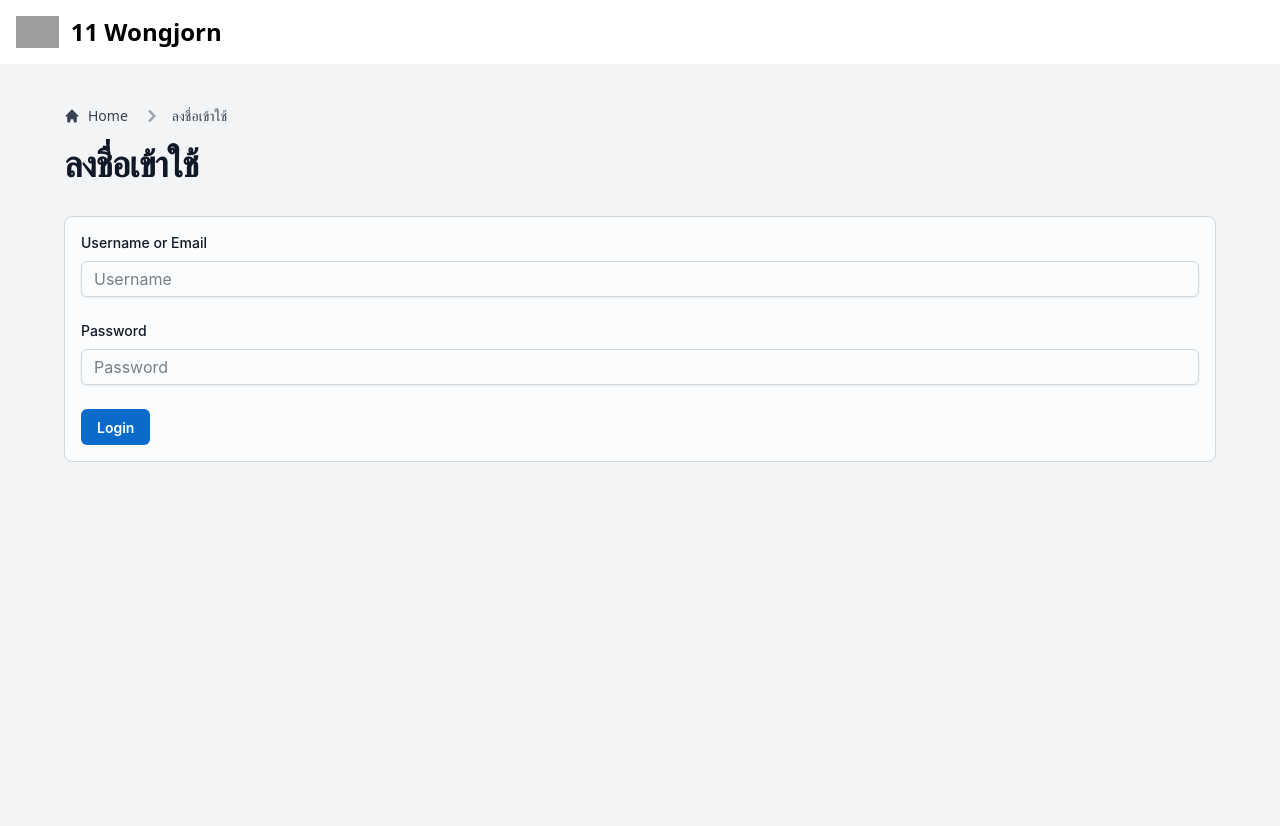
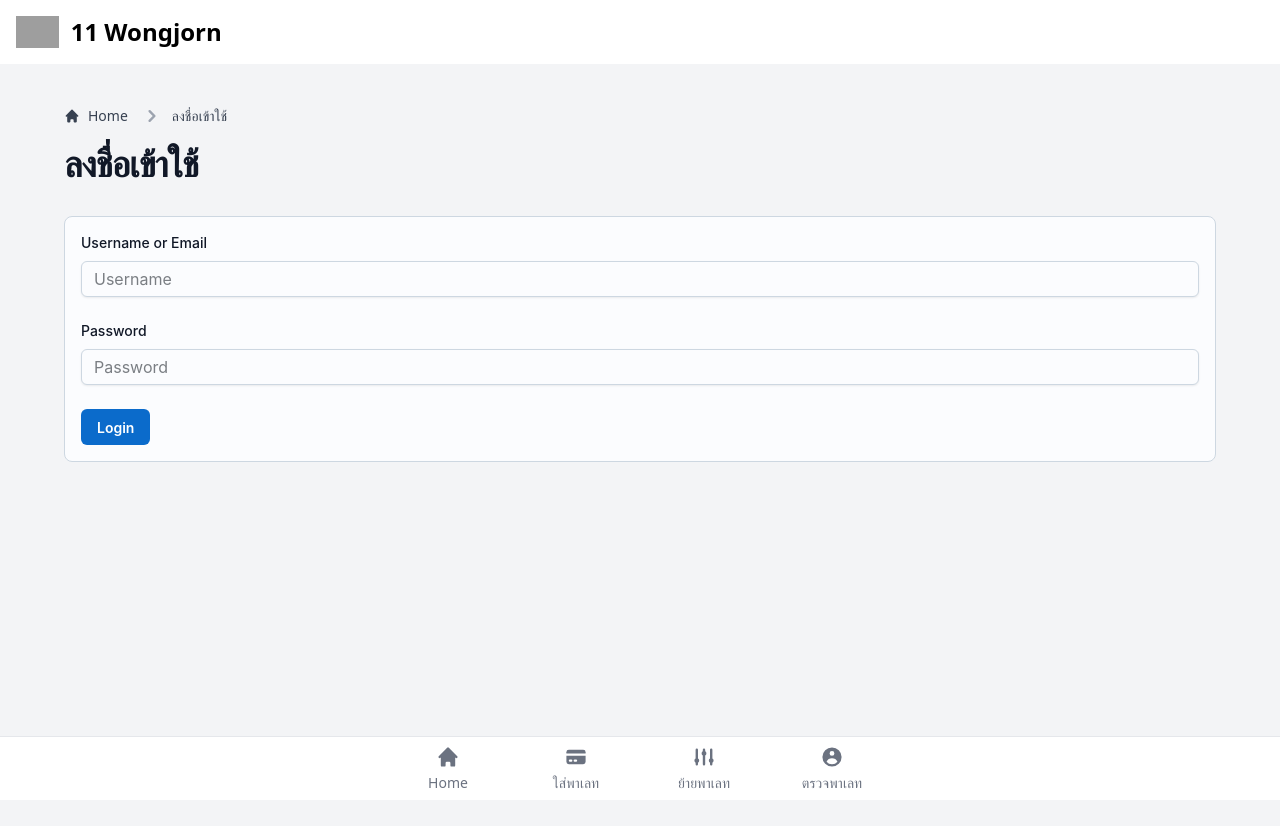
Before and after one commit to IARC-Programing/warehouse-miniapp, a React (Create React App) app: page / in a window 1280 px wide. Shown: the top 826 px of the page. Built offline with nearby package versions, Linux system fonts and the light colour scheme; grey boxes are pictures that could not be loaded.

Commit message:
✨ Add Logout

```diff
--- a/package.json
+++ b/package.json
@@ -5,6 +5,7 @@
   "dependencies": {
     "@emotion/react": "^11.11.0",
     "@emotion/styled": "^11.11.0",
+    "@fortawesome/fontawesome-free": "^6.4.0",
     "@mui/joy": "^5.0.0-alpha.78",
     "@testing-library/jest-dom": "^5.16.5",
     "@testing-library/react": "^13.4.0",
--- a/public/index.html
+++ b/public/index.html
@@ -24,7 +24,7 @@
       work correctly both with client-side routing and a non-root public URL.
       Learn how to configure a non-root public URL by running `npm run build`.
     -->
-    <title>React App</title>
+    <title>11Wongjorn Warehouse Scanner</title>
   </head>
   <body>
     <noscript>You need to enable JavaScript to run this app.</noscript>
--- /dev/null
+++ b/src/components/BottomNav.jsx
@@ -0,0 +1,92 @@
+import React from "react";
+import { Link } from "react-router-dom";
+
+function BottomNav() {
+  return (
+    <div>
+      <div class='fixed bottom-0 left-0 z-50 w-full h-16 bg-white border-t border-gray-200 dark:bg-gray-700 dark:border-gray-600'>
+        <div class='grid h-full max-w-lg grid-cols-4 mx-auto font-medium'>
+          <button
+            type='button'
+            class='inline-flex flex-col items-center justify-center px-5 hover:bg-gray-50 dark:hover:bg-gray-800 group'
+          >
+            <svg
+              class='w-6 h-6 mb-1 text-gray-500 dark:text-gray-400 group-hover:text-blue-600 dark:group-hover:text-blue-500'
+              fill='currentColor'
+              viewBox='0 0 20 20'
+              xmlns='http://www.w3.org/2000/svg'
+              aria-hidden='true'
+            >
+              <path d='M10.707 2.293a1 1 0 00-1.414 0l-7 7a1 1 0 001.414 1.414L4 10.414V17a1 1 0 001 1h2a1 1 0 001-1v-2a1 1 0 011-1h2a1 1 0 011 1v2a1 1 0 001 1h2a1 1 0 001-1v-6.586l.293.293a1 1 0 001.414-1.414l-7-7z'></path>
+            </svg>
+            <span class='text-sm text-gray-500 dark:text-gray-400 group-hover:text-blue-600 dark:group-hover:text-blue-500'>
+              Home
+            </span>
+          </button>
+          <button
+            type='button'
+            class='inline-flex flex-col items-center justify-center px-5 hover:bg-gray-50 dark:hover:bg-gray-800 group'
+          >
+            <svg
+              class='w-6 h-6 mb-1 text-gray-500 dark:text-gray-400 group-hover:text-blue-600 dark:group-hover:text-blue-500'
+              fill='currentColor'
+              viewBox='0 0 20 20'
+              xmlns='http://www.w3.org/2000/svg'
+              aria-hidden='true'
+            >
+              <path d='M4 4a2 2 0 00-2 2v1h16V6a2 2 0 00-2-2H4z'></path>
+              <path
+                clip-rule='evenodd'
+                fill-rule='evenodd'
+                d='M18 9H2v5a2 2 0 002 2h12a2 2 0 002-2V9zM4 13a1 1 0 011-1h1a1 1 0 110 2H5a1 1 0 01-1-1zm5-1a1 1 0 100 2h1a1 1 0 100-2H9z'
+              ></path>
+            </svg>
+            <span class='text-sm text-gray-500 dark:text-gray-400 group-hover:text-blue-600 dark:group-hover:text-blue-500'>
+              ใส่พาเลท
+            </span>
+          </button>
+          <button
+            type='button'
+            class='inline-flex flex-col items-center justify-center px-5 hover:bg-gray-50 dark:hover:bg-gray-800 group'
+          >
+            <svg
+              class='w-6 h-6 mb-1 text-gray-500 dark:text-gray-400 group-hover:text-blue-600 dark:group-hover:text-blue-500'
+              fill='currentColor'
+              viewBox='0 0 20 20'
+              xmlns='http://www.w3.org/2000/svg'
+              aria-hidden='true'
+            >
+              <path d='M5 4a1 1 0 00-2 0v7.268a2 2 0 000 3.464V16a1 1 0 102 0v-1.268a2 2 0 000-3.464V4zM11 4a1 1 0 10-2 0v1.268a2 2 0 000 3.464V16a1 1 0 102 0V8.732a2 2 0 000-3.464V4zM16 3a1 1 0 011 1v7.268a2 2 0 010 3.464V16a1 1 0 11-2 0v-1.268a2 2 0 010-3.464V4a1 1 0 011-1z'></path>
+            </svg>
+            <span class='text-sm text-gray-500 dark:text-gray-400 group-hover:text-blue-600 dark:group-hover:text-blue-500'>
+              ย้ายพาเลท
+            </span>
+          </button>
+          <button
+            type='button'
+            class='inline-flex flex-col items-center justify-center px-5 hover:bg-gray-50 dark:hover:bg-gray-800 group'
+          >
+            <svg
+              class='w-6 h-6 mb-1 text-gray-500 dark:text-gray-400 group-hover:text-blue-600 dark:group-hover:text-blue-500'
+              fill='currentColor'
+              viewBox='0 0 20 20'
+              xmlns='http://www.w3.org/2000/svg'
+              aria-hidden='true'
+            >
+              <path
+                clip-rule='evenodd'
+                fill-rule='evenodd'
+                d='M18 10a8 8 0 11-16 0 8 8 0 0116 0zm-6-3a2 2 0 11-4 0 2 2 0 014 0zm-2 4a5 5 0 00-4.546 2.916A5.986 5.986 0 0010 16a5.986 5.986 0 004.546-2.084A5 5 0 0010 11z'
+              ></path>
+            </svg>
+            <span class='text-sm text-gray-500 dark:text-gray-400 group-hover:text-blue-600 dark:group-hover:text-blue-500'>
+              ตรวจพาเลท
+            </span>
+          </button>
+        </div>
+      </div>
+    </div>
+  );
+}
+
+export default BottomNav;
--- a/src/components/Layout.jsx
+++ b/src/components/Layout.jsx
@@ -3,6 +3,7 @@
 
 import Navbar from "./Navbar";
 import Header from "./Header";
+import BottomNav from "./BottomNav";
 
 function Layout({ title, children }) {
   return (
@@ -18,6 +19,7 @@
           </Card>
         </div>
       </div>
+      <BottomNav />
     </div>
   );
 }
--- a/src/components/Navbar.jsx
+++ b/src/components/Navbar.jsx
@@ -1,12 +1,19 @@
 import React, { useContext } from "react";
 import { Link } from "react-router-dom";
-import { Avatar } from "@mui/joy";
+import { Avatar, Button } from "@mui/joy";
 import _ from "lodash";
 
 import { PrivateRoute } from "../context/PrivateRoute";
 
 function Navbar() {
   const { me } = useContext(PrivateRoute);
+
+  const handleLogout = () => {
+    window.localStorage.removeItem("warehouse_remember");
+    window.localStorage.removeItem("token");
+    window.location.reload();
+  };
+
   return (
     <div>
       <nav className='bg-white border-gray-200 dark:bg-gray-900'>
@@ -30,6 +37,11 @@
               <div className='self-center'>
                 {me?.userData?.firstname} {me?.userData?.lastname}
               </div>
+              <div className='self-center'>
+                <Button size='sm' color='neutral' onClick={handleLogout}>
+                  Logout
+                </Button>
+              </div>
             </div>
           )}
         </div>
--- a/src/views/Auth.js
+++ b/src/views/Auth.js
@@ -11,7 +11,7 @@
   const handleLogin = (data) => {
     userLogin(data)
       .then(() => {
-        alert("ลงชื่อเข้าใช้สำเร็จ");
+        window.location.reload();
       })
       .catch((error) => {
         alert(error);
```
Also changed, not shown: 1 other file (tests, documents, lock files or other folders).
